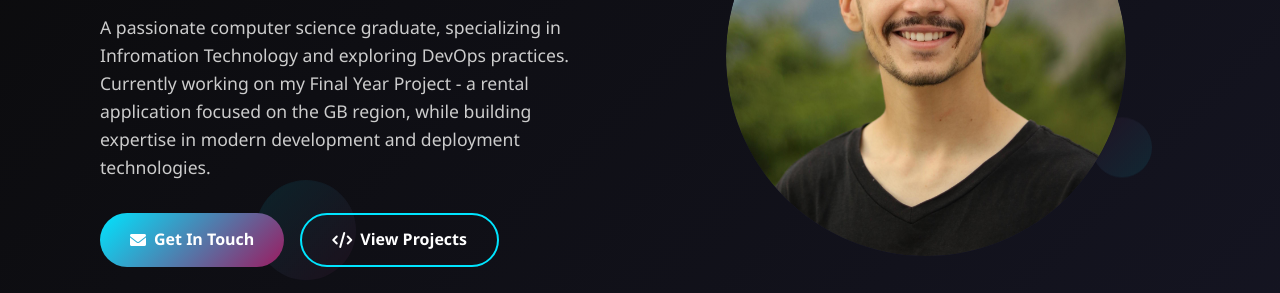
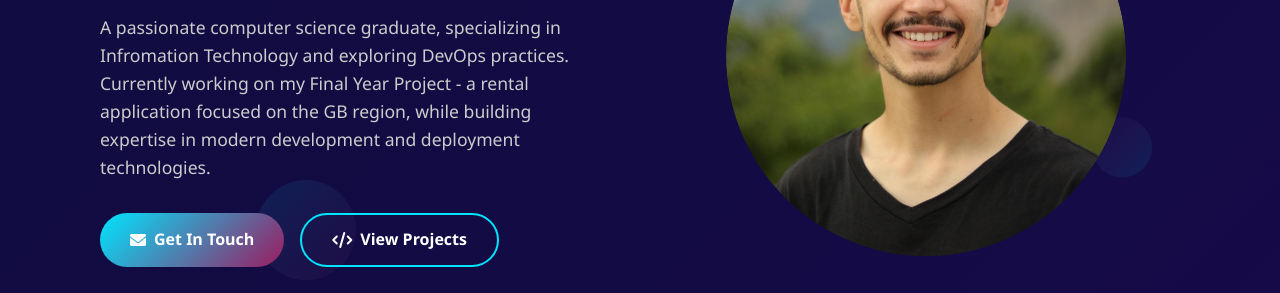
Before and after one commit to HananAliHasnat/My-Own-Portfolio, a plain HTML site: page index.html in a window 1280 px wide. Shown: the part 344-637 px from the top of the page. Drawn offline with Linux system fonts and the light colour scheme.

Commit message:
adding the bg color

```diff
--- a/style.css
+++ b/style.css
@@ -6,7 +6,7 @@
 
 body {
     font-family: 'Segoe UI', Tahoma, Geneva, Verdana, sans-serif;
-    background: linear-gradient(135deg, #0a0a0a 0%, #1a1a2e 50%, #16213e 100%);
+    background: linear-gradient(135deg, #0f0c3f 0%, #1a0a4d 50%, #2d1b4e 100%);
     color: #fff;
     line-height: 1.6;
     overflow-x: hidden;
```
